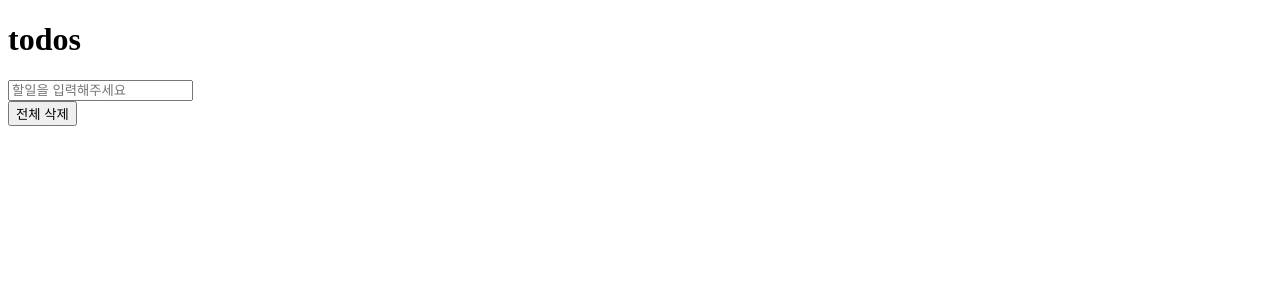
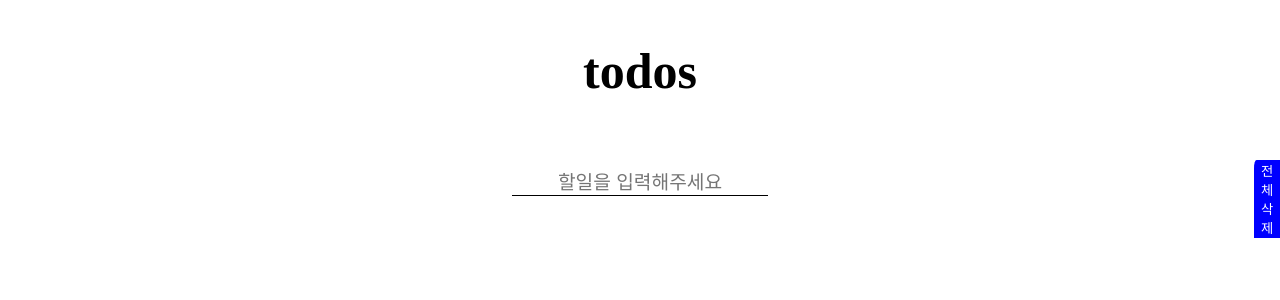
Before and after one commit to DDooTTaa/vue-todolist, a Vue app: page / in a window 1280 px wide. Shown: the top 300 px of the page. Built offline with nearby package versions, Linux system fonts and the light colour scheme.

Commit message:
style 연습

```diff
--- a/src/App.vue
+++ b/src/App.vue
@@ -1,7 +1,9 @@
 <template>
   <div>
       <TodoInput @insert="insertTodo"/>
-      <button @click="destroyAll">전체 삭제</button>
+    <div class="destroy">
+      <button class="destroyBtn" @click="destroyAll">전체 삭제</button>
+    </div>
       <body-list :todos="todos" />
   </div>
 </template>
@@ -20,14 +22,17 @@ export default {
     };
   },
   mounted() {
-    window.addEventListener('beforeunload', (event) => {
-      //  preventDefault는 호출해야하며, 기본 동작을 방지합니다.
-        event.preventDefault();
-        event.returnValue = '';
-    }
-    );
+    this.blockUnload();
   },
   methods: {
+    blockUnload() {
+      window.addEventListener('beforeunload', (event) => {
+          //  preventDefault는 호출해야하며, 기본 동작을 방지합니다.
+          event.preventDefault();
+          event.returnValue = '';
+        }
+      );
+    },
     insertTodo(todo) {
       this.todos.push(todo);
       // this.todos = [
@@ -47,4 +52,16 @@ export default {
 li {
   margin: 10px;
 }
+.destroy {
+  position: fixed;
+  top: 20%;
+  left: 98%;
+}
+
+.destroyBtn{
+  background-color: blue;
+  color: white;
+  border: none;
+  border-radius: 10% 0% 0% 0%;
+}
 </style>
--- a/src/components/BodyList.vue
+++ b/src/components/BodyList.vue
@@ -1,6 +1,7 @@
 <template>
-    <ul>
+    <ul class="Body">
       <li
+        class="todoList"
         v-for="(text, index) in todos"
         :key="index"
       >
@@ -25,15 +26,13 @@ export default {
   props: {
     todos: {
       type: Array,
-      default: () => []
+      default: []
     }
   },
   watch: {
     todos:{
       //deep = todos 배열 내부가 변경될 수 있도록 한다
       deep: true,
-      //immediate = 컴포넌트가 성성될 때 핸들러를 실행한다
-      immediate: true,
       handler(arr){
        this.arr = arr;
       }
@@ -45,8 +44,8 @@ export default {
       this.arr.splice(index, 1);
     },
     TodoConvert(text, index) {
-      console.log("??");
           if(this.arr[index] !== text) {
+            //index 위치의 원소 하나 삭제 * 1 없으면 뒤를 다 삭제한다.
             this.arr.splice(index, 1, text);
       }
     }
@@ -55,4 +54,20 @@ export default {
 </script>
 
 <style scoped>
+  li {
+    list-style:none;
+    padding-bottom: 1rem;
+  }
+  .todoList{
+    display: flex;
+  }
+  .Body{
+    display: flex;
+    flex-direction: column;
+    justify-content: center;
+    align-items: center;
+  }
+  label {
+    margin: 0px 2rem 0px 0px;
+  }
 </style>
--- a/src/components/TodoInputr.vue
+++ b/src/components/TodoInputr.vue
@@ -1,5 +1,5 @@
 <template>
-  <div>
+  <div class="header">
     <h1>todos</h1>
     <input
       placeholder="할일을 입력해주세요"
@@ -26,3 +26,29 @@ export default {
   }
 };
 </script>
+
+<style scoped>
+  .header {
+    display: flex;
+    justify-content: center;
+    align-items: center;
+    flex-direction: column;
+  }
+  h1 {
+    font-size: 50px;
+  }
+  input {
+    width: 20%;
+    margin-top: 3%;
+    border: none;
+    border-bottom: black 1px solid;
+    font-size: 1.2rem;
+    text-align: center;
+  }
+  input:focus{
+    outline: none;
+  }
+  input::placeholder {
+
+  }
+</style>
--- a/src/components/UpdateTodos.vue
+++ b/src/components/UpdateTodos.vue
@@ -1,7 +1,7 @@
 <template>
   <div>
     <input v-show="toggleFlag" v-model="str" type="text" @keypress.enter="updateList" @keyup.esc="outInput"/>
-    <button v-show="!toggleFlag" @click="modifyTodo">수정</button>
+    <button v-show="!toggleFlag" @click="updateBtn">수정</button>
   </div>
 </template>
 <script>
@@ -20,7 +20,7 @@ export default {
     return {
       toggleFlag: false,
       str: '',
-      eidt: ''
+      temp: ''
     }
   },
   watch: {
@@ -38,9 +38,9 @@ export default {
       this.toggleFlag = !this.toggleFlag;
     },
     //BodyList 로 str 과 index 보낸다
-    modifyTodo() {
+    updateBtn() {
       this.switchToggle();
-      this.edit = this.str;
+      this.temp = this.str;
     },
     updateList() {
       this.$emit('updateList', this.str, this.index);
@@ -49,7 +49,7 @@ export default {
     //ESC 눌렀을 때
     outInput() {
       this.switchToggle();
-      this.str = this.edit;
+      this.str = this.temp;
     }
   },
 };
```
Also changed, not shown: 1 other file (tests, documents, lock files or other folders).
